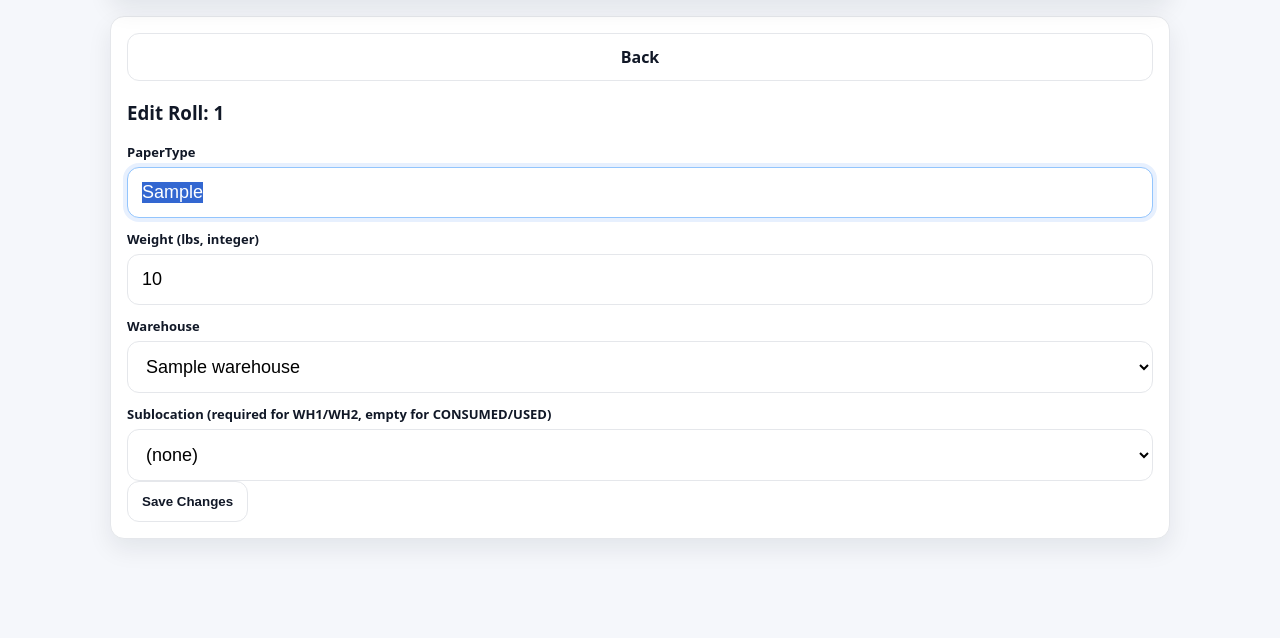
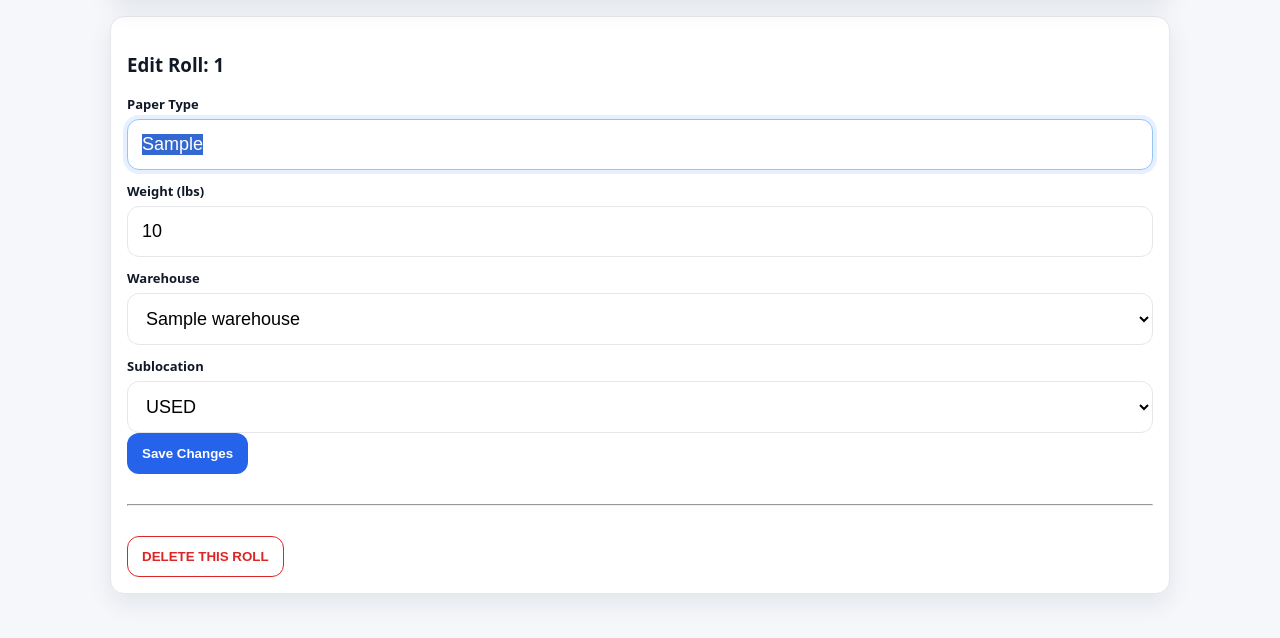
Before and after one commit to TomasOrrego11/Roll-Inventory, a Python web app: template templates/edit.html in a window 1280 px wide. Shown: the part 94-732 px from the top of the page. Run offline with Jinja, Linux system fonts and the light colour scheme; the template is opened without the code that fills it: most values are stand-ins (such as "Sample title", 1, 10 or a date in 2020).

Commit message:
Update edit.html

```diff
--- a/templates/edit.html
+++ b/templates/edit.html
@@ -1,71 +1,78 @@
 {% extends "base.html" %}
 {% set title = "Edit / Move Roll" %}
 {% block content %}
-<a class="btn inline" href="{{ url_for('home') }}">Back</a>
 
-<h3>Edit Roll: {{ roll.roll_id }}</h3>
+<h3>Edit Roll: {{ r.roll_id }}</h3>
 
 <form method="post" autocomplete="off">
-  <label>PaperType</label>
-  <input name="paper_type" value="{{ roll.paper_type }}" required>
 
-  <label>Weight (lbs, integer)</label>
-  <input name="weight_lbs" value="{{ roll.weight_lbs }}" inputmode="numeric" required>
+  <label>Paper Type</label>
+  <input name="paper_type" value="{{ r.paper_type }}" required>
+
+  <label>Weight (lbs)</label>
+  <input name="weight" value="{{ r.weight }}" inputmode="numeric" required>
 
   <label>Warehouse</label>
   <select name="warehouse" id="warehouse" required>
     {% for w in warehouses %}
-      <option value="{{ w }}" {% if roll.warehouse == w %}selected{% endif %}>{{ w }}</option>
+      <option value="{{ w }}" {% if r.warehouse == w %}selected{% endif %}>{{ w }}</option>
     {% endfor %}
   </select>
 
-  <label>Sublocation (required for WH1/WH2, empty for CONSUMED/USED)</label>
-  <select name="sublocation" id="sublocation"></select>
+  <label>Sublocation</label>
+  <select name="location" id="location" required></select>
 
-  <button class="btn" type="submit">Save Changes</button>
+  <br>
+
+  <button class="btn primary" type="submit">Save Changes</button>
+
+</form>
+
+<hr style="margin:30px 0;">
+
+<form method="post"
+      action="{{ url_for('delete_roll_pc', roll_id=r.roll_id) }}"
+      onsubmit="return confirm('DELETE this roll permanently? This cannot be undone.');">
+
+  <button class="btn danger" type="submit">
+    DELETE THIS ROLL
+  </button>
+
 </form>
 
 <script>
-  const wh1 = {{ wh1_sublocs|tojson }};
-  const wh2 = {{ wh2_sublocs|tojson }};
-  const currentWH = "{{ roll.warehouse }}";
-  const currentSub = "{{ roll.sublocation }}";
+const wh1 = {{ locations_for('WH1')|tojson }};
+const wh2 = {{ locations_for('WH2')|tojson }};
+const used = ["USED"];
 
-  const whEl = document.getElementById("warehouse");
-  const subEl = document.getElementById("sublocation");
+const currentWH = "{{ r.warehouse }}";
+const currentLoc = "{{ r.location }}";
 
-  function addOptions(list, selected) {
-    subEl.innerHTML = "";
-    const placeholder = document.createElement("option");
-    placeholder.value = "";
-    placeholder.textContent = "Select sublocation";
-    subEl.appendChild(placeholder);
+const whEl = document.getElementById("warehouse");
+const locEl = document.getElementById("location");
 
-    list.forEach(v => {
-      const opt = document.createElement("option");
-      opt.value = v;
-      opt.textContent = v;
-      if (v === selected) opt.selected = true;
-      subEl.appendChild(opt);
-    });
+function fillLocations(wh, selected=null){
+  locEl.innerHTML = "";
 
-    if (!list.includes(selected)) subEl.value = "";
-  }
+  let list = [];
+  if(wh === "WH1") list = wh1;
+  else if(wh === "WH2") list = wh2;
+  else list = used;
 
-  function fillSublocs(wh) {
-    if (wh === "WH1") addOptions(wh1, currentSub);
-    else if (wh === "WH2") addOptions(wh2, currentSub);
-    else {
-      subEl.innerHTML = "";
-      const opt = document.createElement("option");
-      opt.value = "";
-      opt.textContent = "(none)";
-      subEl.appendChild(opt);
-      subEl.value = "";
-    }
-  }
+  list.forEach(v=>{
+    const opt = document.createElement("option");
+    opt.value = v;
+    opt.textContent = v;
+    if(v === (selected || currentLoc)) opt.selected = true;
+    locEl.appendChild(opt);
+  });
+}
 
-  whEl.addEventListener("change", () => fillSublocs(whEl.value));
-  fillSublocs(currentWH);
+whEl.addEventListener("change", ()=>{
+  fillLocations(whEl.value, null);
+});
+
+fillLocations(currentWH, currentLoc);
 </script>
+
 {% endblock %}
```
